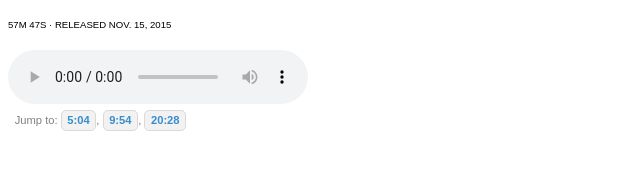
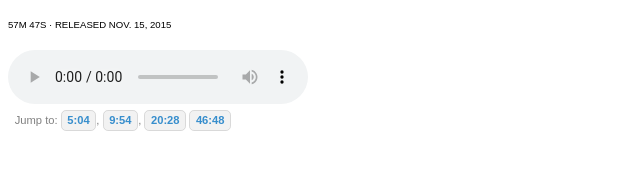
Before and after one commit to avand/avand.github.com, a Jekyll site: the page tunes.html, which Jekyll copies as it is, in a window 1280 px wide. Shown: the part 214-384 px from the top of the page, without its empty margins (0-640 px from the left). Built offline with Jekyll 4.4.1, drawn with Linux system fonts in a browser that asks for light colours; nearby versions of some CDN libraries.

Commit message:
Adding another jump

```diff
--- a/tunes.html
+++ b/tunes.html
@@ -52,6 +52,7 @@
           <a href="#" data-seconds="304">5:04</a>,
           <a href="#" data-seconds="594">9:54</a>,
           <a href="#" data-seconds="1228">20:28</a>
+          <a href="#" data-seconds="2808">46:48</a>
         </div>
       </div>
     </div>
```
